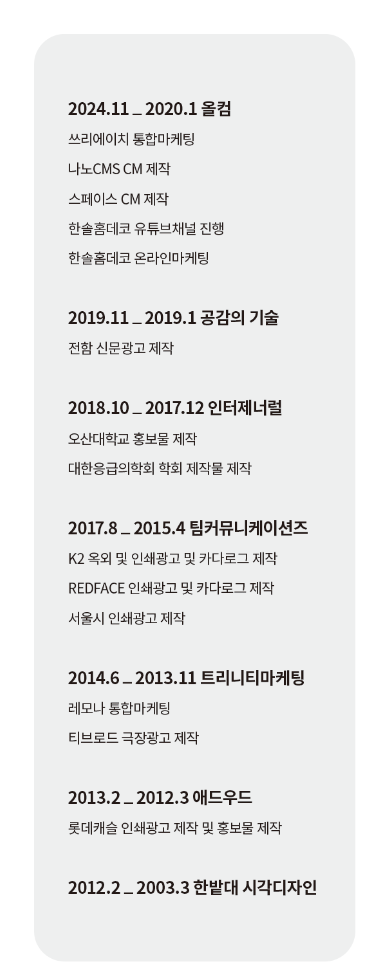
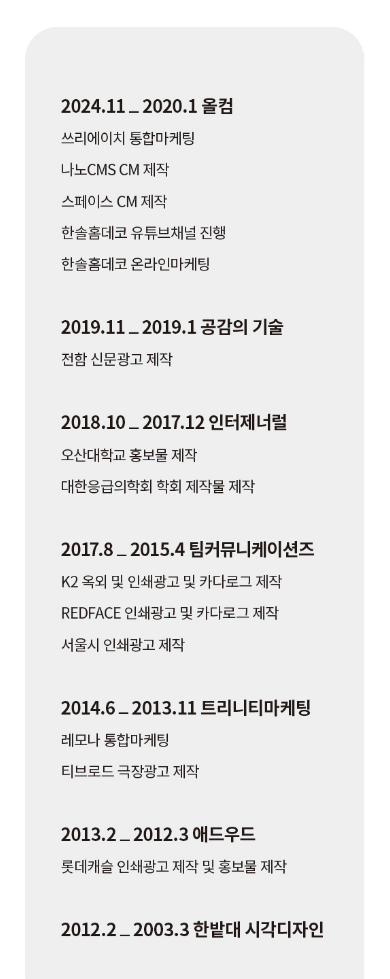
Before and after one commit to tigerjin7/2502-canvastage-career, a plain HTML site: page index.html in a window 390 px wide. Shown: the top 979 px of the page. Drawn offline with Linux system fonts and the light colour scheme.

Commit message:
250210-1

```diff
--- a/index.css
+++ b/index.css
@@ -10,9 +10,6 @@ div{
     align-content: center;
     flex-direction: column;
 }
-img{
-    margin: 10%;
-}
 a{
     margin-bottom: 10rem;
     text-align: center;
@@ -23,7 +20,4 @@ a{
     div{
         width: 100%;
     }
-    img{
-        margin: 7%;
-    }
 }
--- a/index.html
+++ b/index.html
@@ -8,7 +8,7 @@
     </head>
     <body>
         <div>
-            <img src="./career.png" alt="career.png">
+            <img src="./career.jpg" alt="career.jpg">
             <a href="javascript:window.close();">CLOSE</a>
         </div>
     </body>
```
Also changed, not shown: career.jpg (added).
